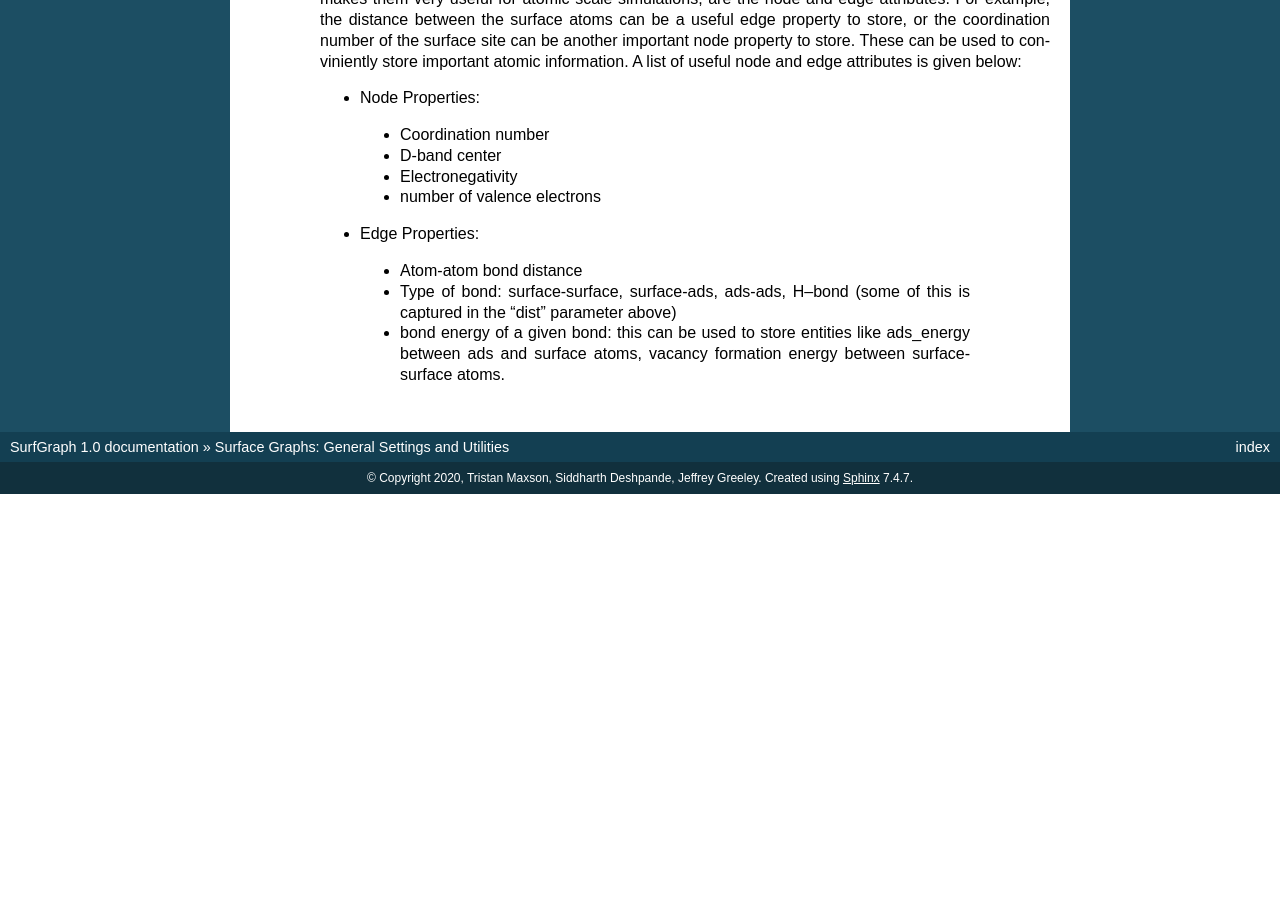
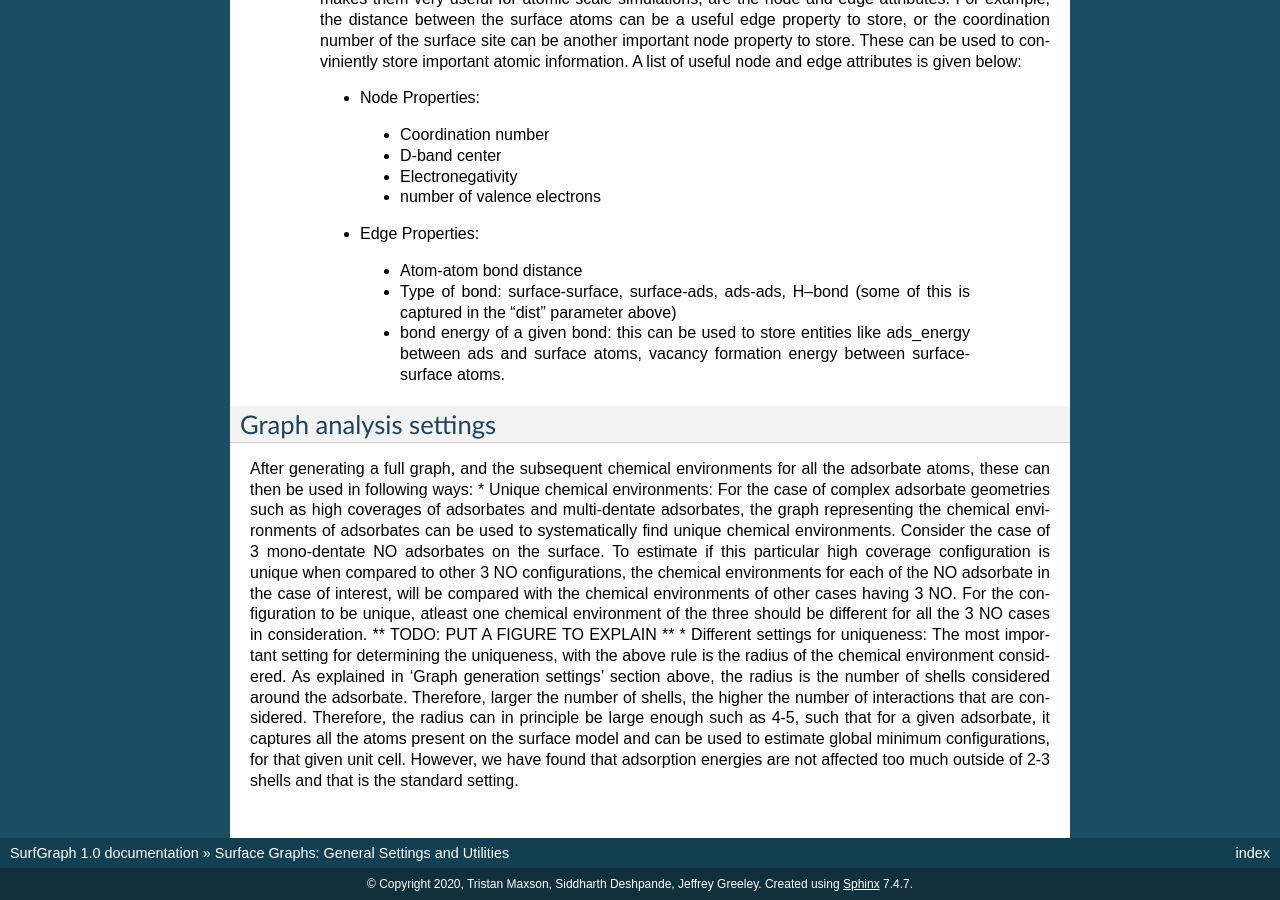
Before and after one commit to vsumaria/graph-theory-surfaces, a Sphinx documentation site: the page built from doc/source/Setting.rst, in a window 1280 px wide and 900 px high, scrolled down 885 px. Built offline with Sphinx 7.4.7, drawn with Linux system fonts in a browser that asks for light colours; formulas are drawn with MathJax 3; pages that are not in the unit, such as notebooks, are missing from menus; before the commit the page ends 1379 px from its top, so only the background shows below that.

Commit message:
Update Setting.rst

```diff
--- a/doc/source/Setting.rst
+++ b/doc/source/Setting.rst
@@ -31,3 +31,10 @@ These are settings that the user need to keep in mind, while attempting to gener
    * Atom-atom bond distance
    * Type of bond: surface-surface, surface-ads, ads-ads, H--bond (some of this is captured in the "dist" parameter above)
    * bond energy of a given bond: this can be used to store entities like ads_energy between ads and surface atoms, vacancy formation energy between surface-surface atoms.
+
+******************************
+Graph analysis settings
+******************************
+After generating a full graph, and the subsequent chemical environments for all the adsorbate atoms, these can then be used in following ways:
+* Unique chemical environments: For the case of complex adsorbate geometries such as high coverages of adsorbates and multi-dentate adsorbates, the graph representing the chemical environments of adsorbates can be used to systematically find unique chemical environments. Consider the case of 3 mono-dentate NO adsorbates on the surface. To estimate if this particular high coverage configuration is unique when compared to other 3 NO configurations, the chemical environments for each of the NO adsorbate in the case of interest, will be compared with the chemical environments of other cases having 3 NO. For the configuration to be unique, atleast one chemical environment of the three should be different for all the 3 NO cases in consideration. ** TODO: PUT A FIGURE TO EXPLAIN **
+* Different settings for uniqueness: The most important setting for determining the uniqueness, with the above rule is the radius of the chemical environment considered. As explained in 'Graph generation settings' section above, the radius is the number of shells considered around the adsorbate. Therefore, larger the number of shells, the higher the number of interactions that are considered. Therefore, the radius can in principle be large enough such as 4-5, such that for a given adsorbate, it captures all the atoms present on the surface model and can be used to estimate global minimum configurations, for that given unit cell. However, we have found that adsorption energies are not affected too much outside of 2-3 shells and that is the standard setting.
```
